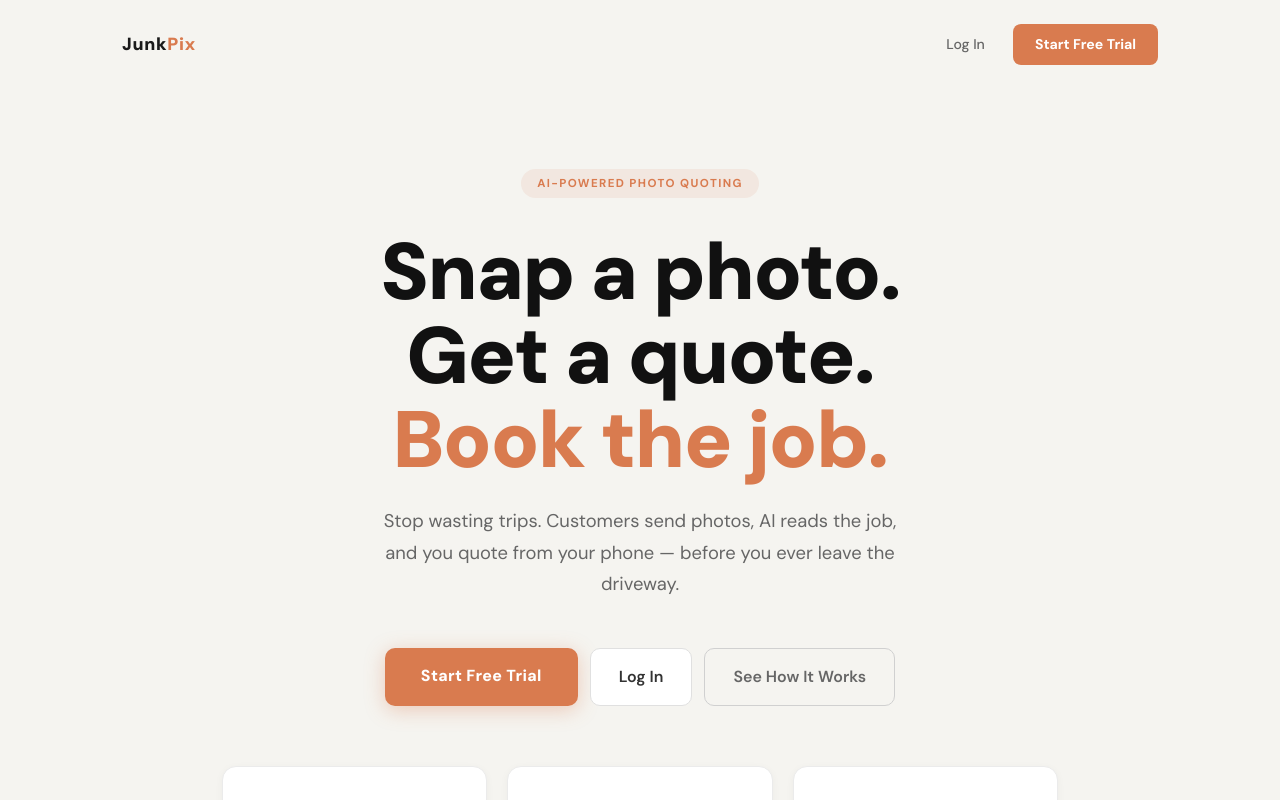
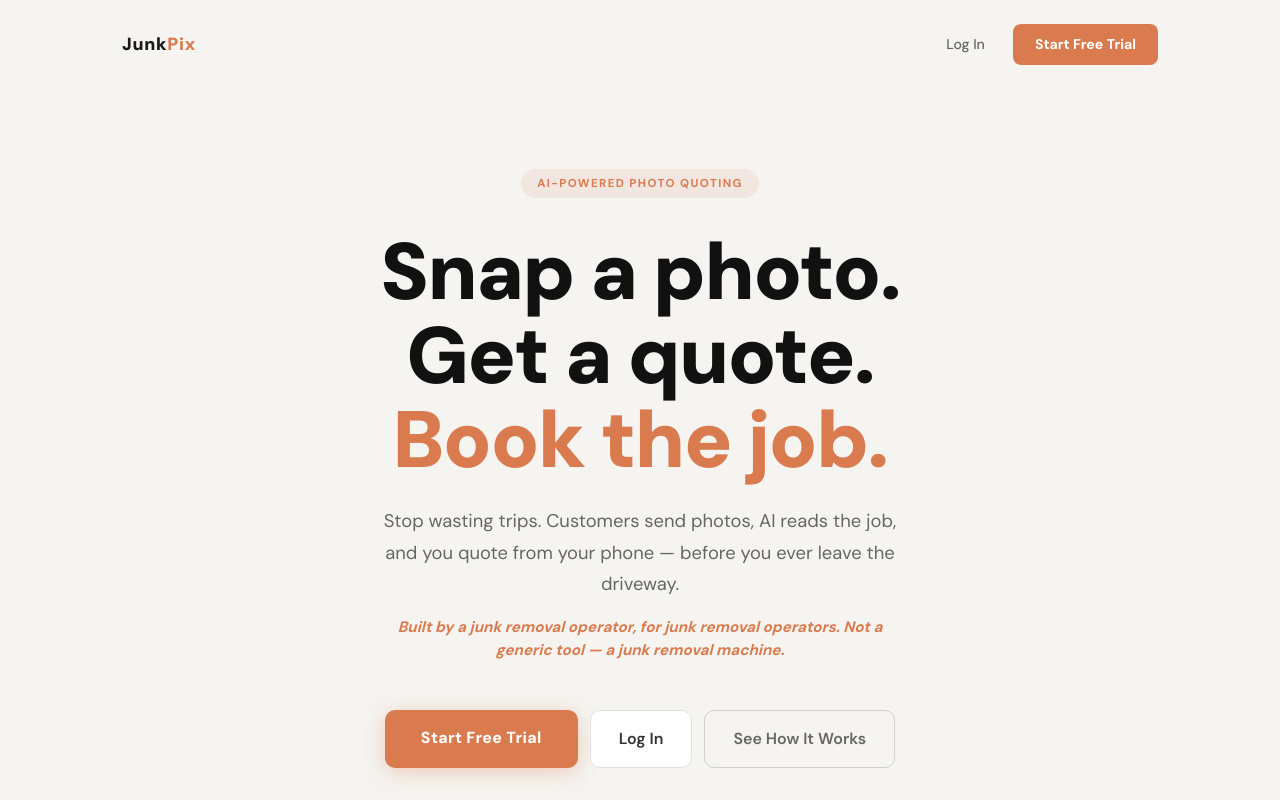
Before and after one commit to pixhere/junkpixapp, a Next.js app: page / in a window 1280 px wide. Shown: the top 800 px of the page. Built offline with nearby package versions, Linux system fonts and the light colour scheme; no server answers; the database is empty; a web font is replaced by a local one.

Commit message:
feat: add tagline to homepage - built by a junk removal operator

```diff
--- a/src/app/page.tsx
+++ b/src/app/page.tsx
@@ -100,8 +100,11 @@ export default function Home() {
           Get a quote.<br />
           <span style={{ color: "#D97B4F" }}>Book the job.</span>
         </h1>
-        <p style={{ fontSize: "1.15rem", color: "#666", lineHeight: 1.7, maxWidth: 520, margin: "0 auto 48px", fontWeight: 400 }}>
+        <p style={{ fontSize: "1.15rem", color: "#666", lineHeight: 1.7, maxWidth: 520, margin: "0 auto 16px", fontWeight: 400 }}>
           Stop wasting trips. Customers send photos, AI reads the job, and you quote from your phone — before you ever leave the driveway.
+        </p>
+        <p style={{ fontSize: ".95rem", color: "#D97B4F", fontWeight: 700, maxWidth: 520, margin: "0 auto 48px", fontStyle: "italic" }}>
+          Built by a junk removal operator, for junk removal operators. Not a generic tool — a junk removal machine.
         </p>
         <div style={{ display: "flex", gap: 12, justifyContent: "center" as const, flexWrap: "wrap" as const }}>
           <a href="/signup" style={{ background: "#D97B4F", color: "#fff", padding: "16px 36px", borderRadius: 10, fontWeight: 800, fontSize: "1rem", textDecoration: "none", letterSpacing: ".02em", boxShadow: "0 4px 20px rgba(217,123,79,0.35)" }}>
```
Also changed, not shown: 1 other file (tests, documents, lock files or other folders).
